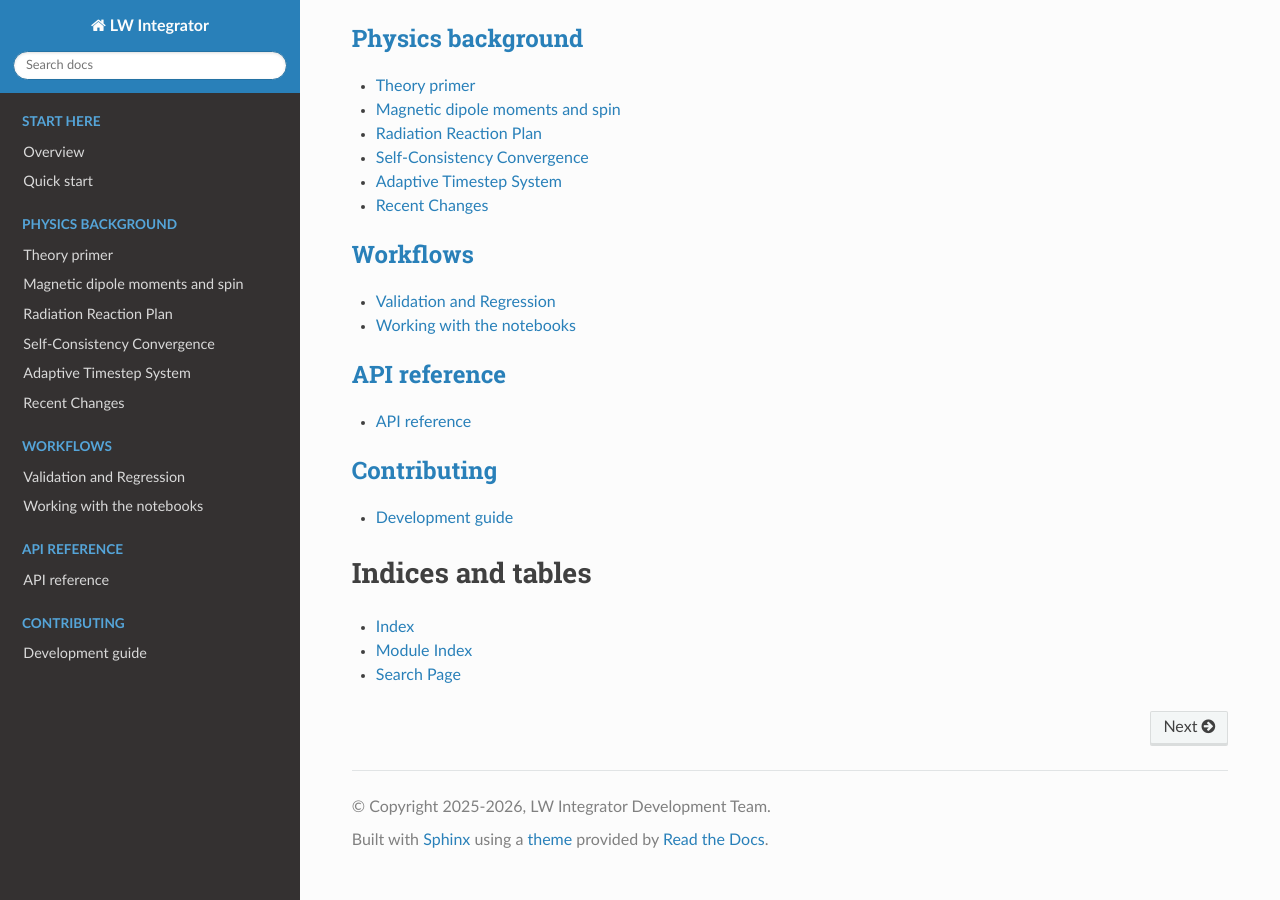
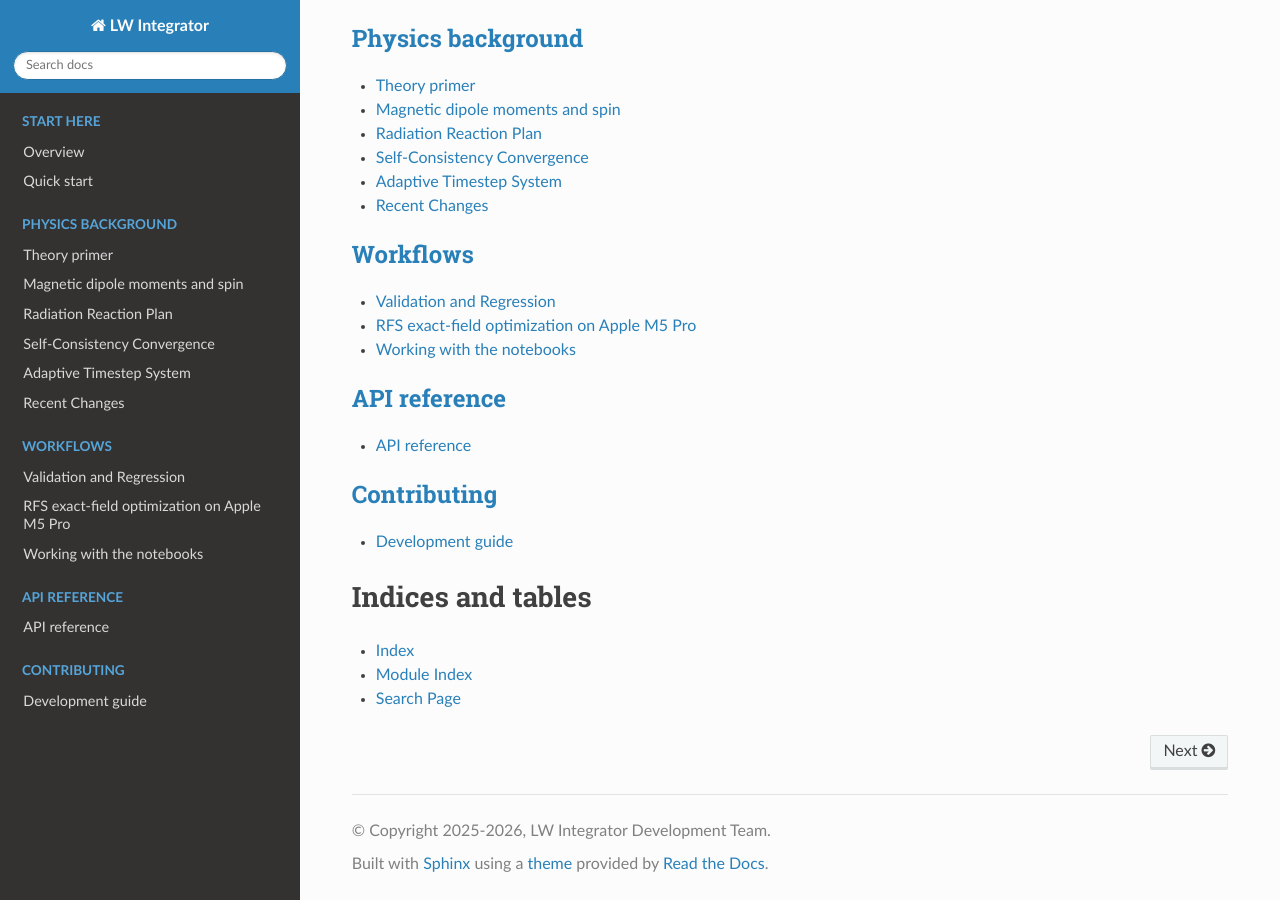
Before and after one commit to benfolsom/LW_integrator, a Sphinx documentation site: the page built from docs/source/index.rst, in a window 1280 px wide and 900 px high, scrolled down 1262 px. Built offline with Sphinx 7.4.7 and the Read the Docs theme 3.1.0, drawn with Linux system fonts in a browser that asks for light colours; some of the changed lines change nothing that is shown.

Commit message:
Document M5 RFS benchmark results

```diff
--- a/docs/source/index.rst
+++ b/docs/source/index.rst
@@ -55,6 +55,7 @@
    :caption: Workflows
 
    validation
+   rfs_m5_optimization
    notebooks
 
 .. toctree::
--- /dev/null
+++ b/docs/source/rfs_m5_optimization.rst
@@ -0,0 +1,98 @@
+RFS exact-field optimization on Apple M5 Pro
+=============================================
+
+This page records the performance evidence for the separate
+``optimize/rfs-m5-pro`` branch.  The physics baseline is native-Gaussian RFS
+commit ``57e6911``.  The optimized result is commit ``ba56c2f``, following the
+native-port merge ``f9f9b40``.
+
+The optimization deliberately changes no physical model.  It:
+
+* extracts each source history and prepares its quintic segment coefficients
+  once for the centre and eight gradient-stencil events;
+* replaces pure bisection with bracketed, safeguarded Newton steps; and
+* evaluates every source's light-cone residuals across the stored history
+  knots with NumPy rather than a Python scalar loop.
+
+No Metal or GPU kernel is used.  Profiling showed that branching light-cone
+root work, rather than large dense linear algebra, was the first low-risk
+bottleneck on this machine.
+
+Hardware and environment
+------------------------
+
+* Apple M5 Pro, arm64, 15 logical CPUs
+* 48 GiB physical memory
+* macOS 26.5.1
+* Python 3.12.12
+* NumPy 2.4.2
+
+Measured results
+----------------
+
+The exact-field benchmark used 257 history steps, two sources, 16 observer
+events, two warmups, and 11 measured repeats.  The integration benchmark used
+the 81-step relaxed RR-off RFS capture smoke, two warmups, and seven measured
+repeats.
+
+=============================== =============== =============== ========
+Workload                        Baseline        Optimized       Speedup
+=============================== =============== =============== ========
+Exact charge field              45.985 ms       15.268 ms       3.01x
+Centre plus eight gradient      414.629 ms      44.640 ms       9.29x
+81-step capture smoke           2.980680 s      0.509514 s      5.85x
+=============================== =============== =============== ========
+
+Capture maximum resident memory changed from 159.6875 to 159.7656 MiB.
+Microbenchmark maximum resident memory changed from 33.0625 to 33.1563 MiB.
+
+Numerical parity
+----------------
+
+The field tensors are exactly equal.  All selected trajectory position, time,
+momentum, gamma, beta, beta derivative, spin, and radiation arrays are bitwise
+identical.  The maximum gradient difference is
+``2.9291e-18`` native tensor units/mm, and the maximum retarded-time difference
+is ``1.7347e-18 ns``.  Only the state-aligned local-``Bz`` diagnostics differ
+at roundoff: ``2.4289e-14 T`` for the rider and ``9.7700e-14 T`` for the
+driver.
+
+Mean root iterations fell from about 45.84 to 3.65.  The final benchmark used
+36 guarded bisections among 764 candidate Newton decisions and had no
+``nextafter`` stalls.
+
+Validation
+----------
+
+The optimized branch passed 399 unit tests and the benchmark smoke tests.
+Black formatting and ``git diff --check`` also passed.
+
+Reproduce
+---------
+
+Run timing comparisons on an otherwise idle machine with the same Python
+environment.  First generate a baseline report from ``57e6911``, then pass it
+to the optimized branch with ``--compare-to``::
+
+   python scripts/benchmark_rfs_retarded_fields.py \
+     --history-steps 257 --sources 2 --events 16 \
+     --warmups 2 --repeats 11 \
+     --output /tmp/rfs-retarded-baseline.json
+
+   python scripts/benchmark_rfs_retarded_fields.py \
+     --history-steps 257 --sources 2 --events 16 \
+     --warmups 2 --repeats 11 \
+     --compare-to /tmp/rfs-retarded-baseline.json \
+     --output /tmp/rfs-retarded-optimized.json
+
+The end-to-end benchmark accepts an ordinary testbed/GUI JSON configuration
+and disables plotting and output files in memory::
+
+   python scripts/benchmark_rfs_integration.py CONFIG.json \
+     --warmups 2 --repeats 7 \
+     --compare-to /tmp/rfs-integration-baseline.json \
+     --output /tmp/rfs-integration-optimized.json
+
+The benchmark JSON records hardware, timing distributions, root diagnostics,
+selected-array hashes, and elementwise parity metrics.  It should be retained
+with any future performance claim.
```
